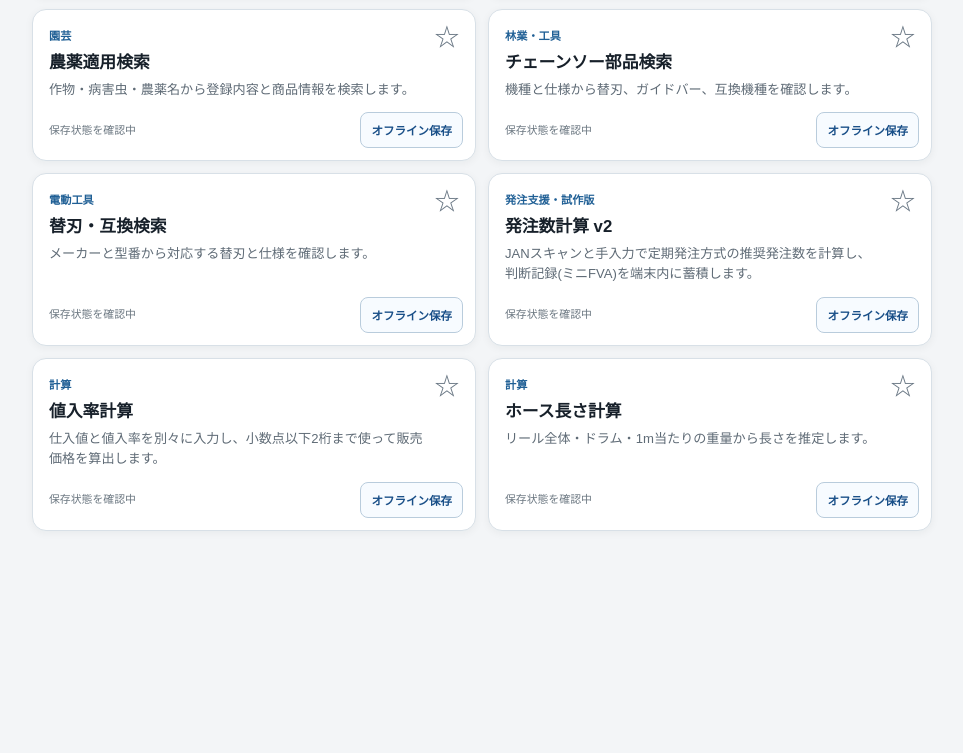
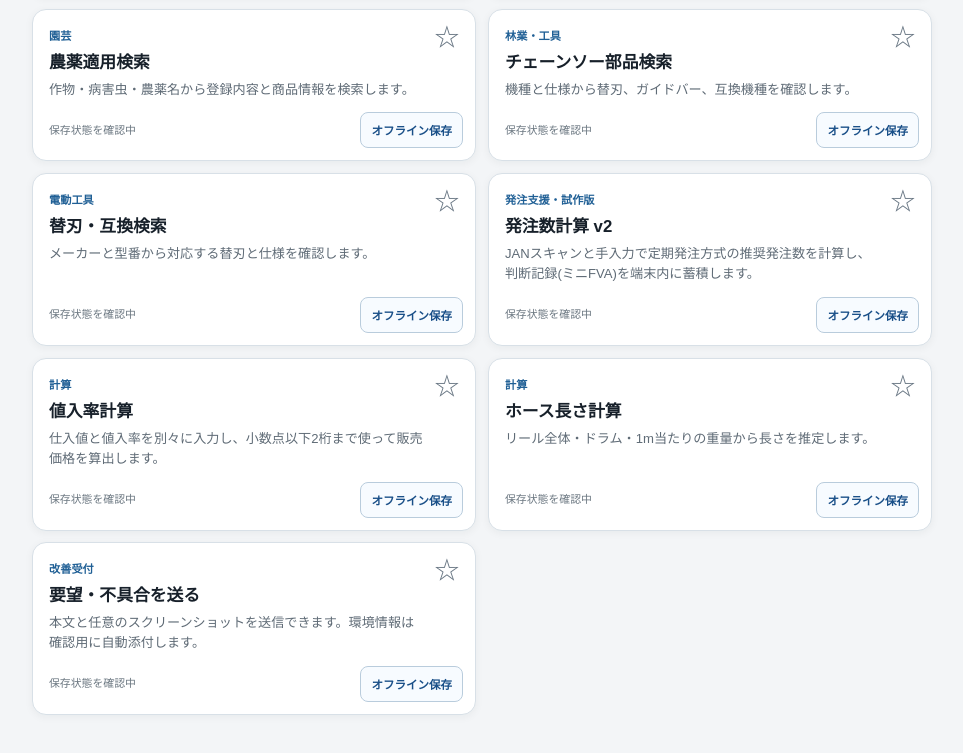
Before and after one commit to shinbowork2025-ops/tools, a website: page index.html in a window 1280 px wide. Shown: the part 617-1370 px from the top of the page, without its empty margins (158-1121 px from the left). Before the commit the page ends 1207 px from the top, so only its background shows below. Drawn offline with Linux system fonts and the light colour scheme.

Commit message:
ツール一覧に要望受付を追加

```diff
--- a/index.html
+++ b/index.html
@@ -74,6 +74,10 @@
         <span class="category">計算</span><h2>ホース長さ計算</h2>
         <p>リール全体・ドラム・1m当たりの重量から長さを推定します。</p>
       </a>
+      <a class="tool-card" href="feedback/">
+        <span class="category">改善受付</span><h2>要望・不具合を送る</h2>
+        <p>本文と任意のスクリーンショットを送信できます。環境情報は確認用に自動添付します。</p>
+      </a>
     </section>
   </main>
   <script src="shared/js/pwa-client.js" defer></script>
```
